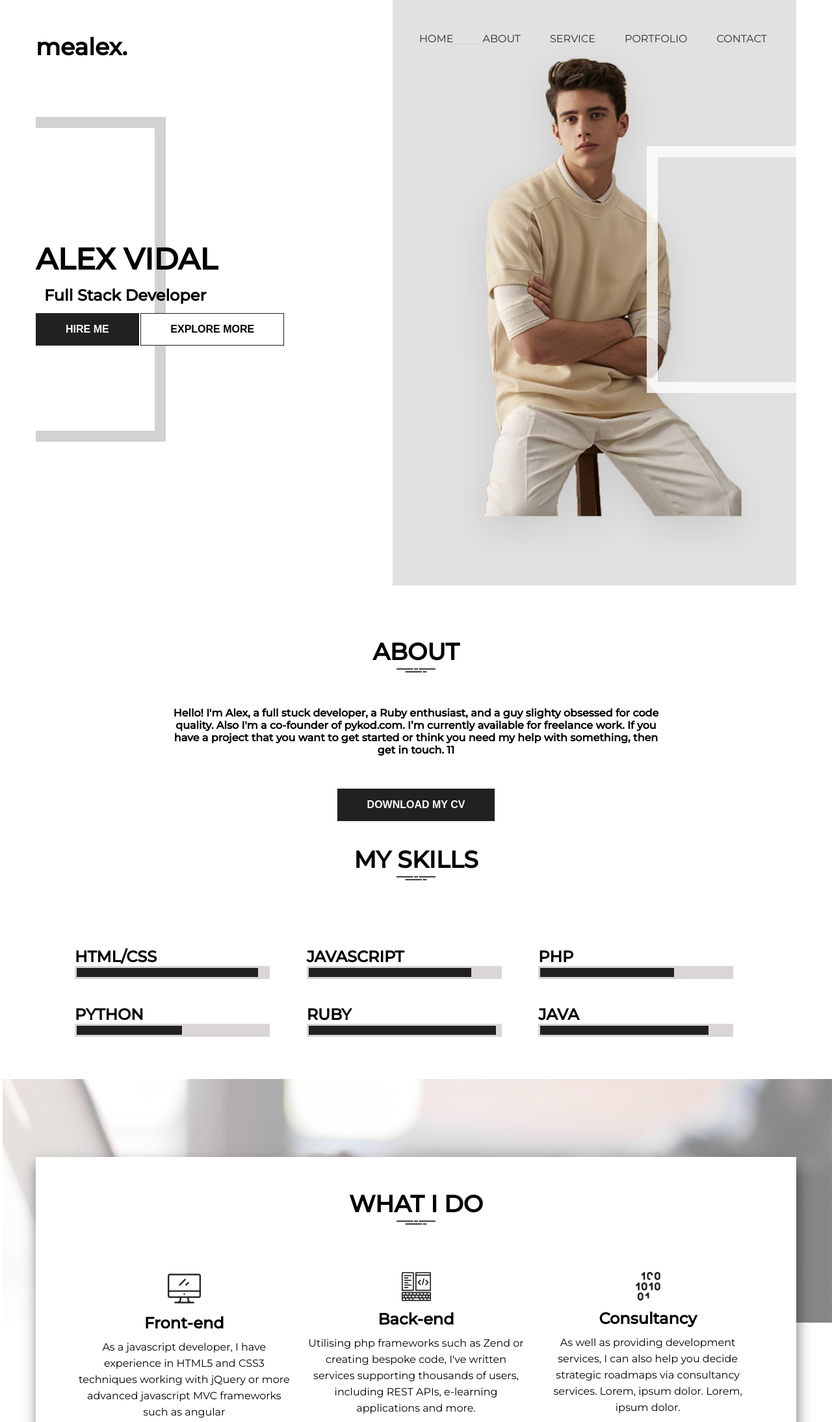
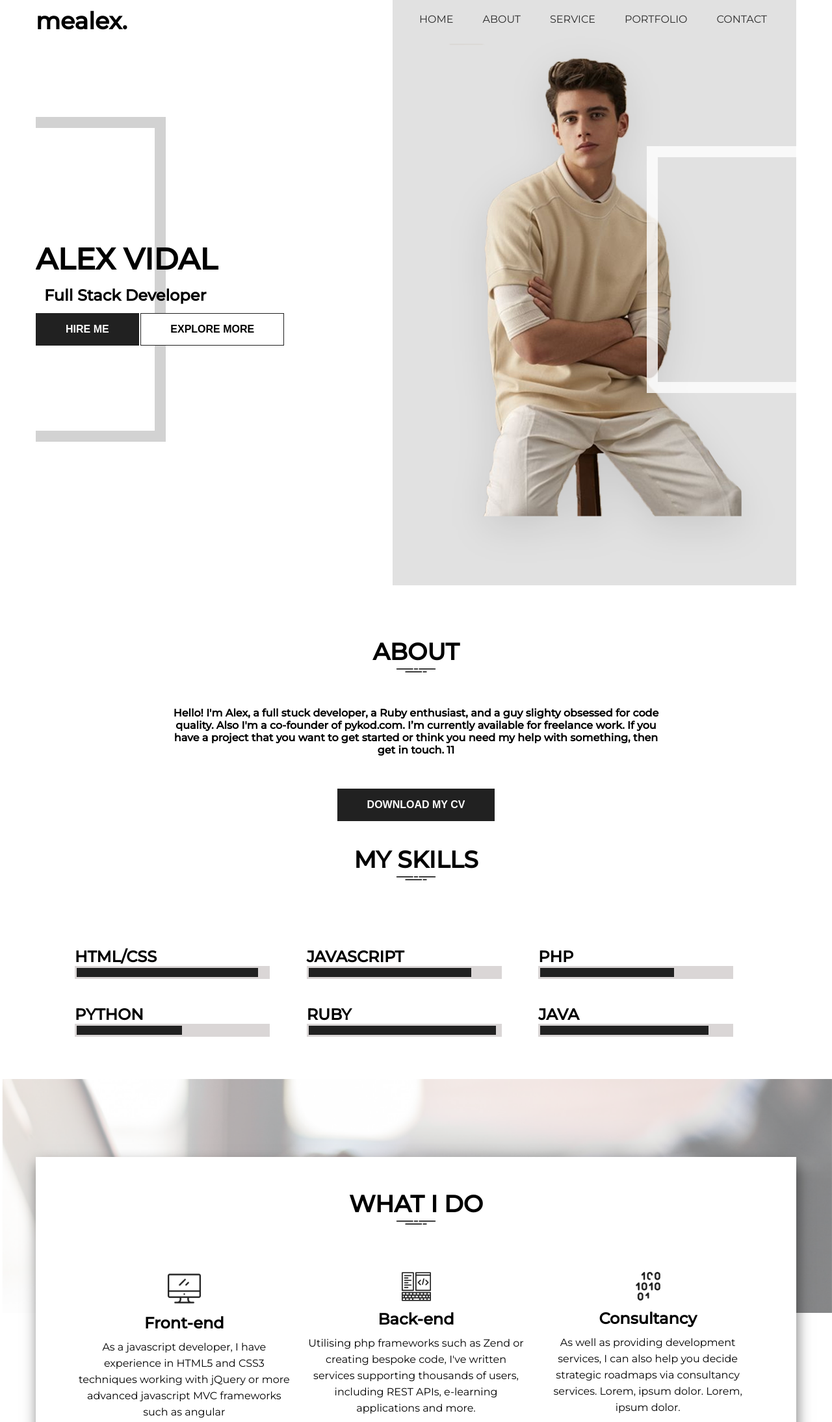
Before and after one commit to wilczun/portfolio-template, a plain HTML site: page portfolio-psd-html/index.html in a window 1280 px wide. Shown: the top 2189 px of the page at 65% size. Drawn offline with nearby package versions, Linux system fonts and the light colour scheme.

Commit message:
adding content
trying js menu functionallity and fixed bg's

```diff
--- a/portfolio-psd-html/index.html
+++ b/portfolio-psd-html/index.html
@@ -14,7 +14,7 @@
 </head>
 
 <body>
-  <header>
+  <header id="dynamic">
     <nav class="container">
       <div class="logo">
         <h2>mealex.</h2>
@@ -86,7 +86,9 @@
     </div>
   </section>
   <section class="what-i-do">
-    <img class="what-i-do-image" src="./img/Clip.png" alt="">
+    <div class="what-i-do-image">
+      <!-- <img src="./img/Clip.png" alt=""> -->
+    </div>
     <div class="container what-i-do-box">
       <h2>WHAT I DO</h2>
       <span><img src="./img/span.hr.png" alt=""></span>
@@ -117,6 +119,9 @@
     </div>
 
   </section>
+  <script src="https://code.jquery.com/jquery-3.4.1.min.js"
+    integrity="sha256-CSXorXvZcTkaix6Yvo6HppcZGetbYMGWSFlBw8HfCJo=" crossorigin="anonymous"></script>
+  <script src="./js/script.js"></script>
 </body>
 
 </html>
--- /dev/null
+++ b/portfolio-psd-html/js/script.js
@@ -0,0 +1,7 @@
+$(window).scroll(function () {
+  if ($(this).scrollTop() > 50) {
+    $('#dynamic').addClass('bg-change');
+  } else {
+    $('#dynamic').removeClass('bg-change');
+  }
+});
--- a/portfolio-psd-html/style/_header.scss
+++ b/portfolio-psd-html/style/_header.scss
@@ -1,14 +1,23 @@
+header {
+  width: 100vw;
+  position: fixed;
+  z-index: 99;
+  min-height: 15vh;
+}
+
 nav {
   display: flex;
   flex-wrap: wrap;
   position: fixed;
-  top: 5rem;
+  top: 0rem;
   left: 50%;
   transform: translateX(-50%);
   z-index: 99;
+  transition: all 0.25s ease-in;
 
   .logo {
     flex: 1 1 32rem;
+    margin-top: 1rem;
 
   }
 
@@ -18,7 +27,20 @@ nav {
     ul {
       text-transform: uppercase;
       @include flex(space-evenly, center, row);
+      margin-top: 2rem;
     }
+  }
+}
+
+.bg-change {
+  background: rgba(0, 0, 0, 0.863);
+  min-height: 7rem;
+  color: white;
+  opacity: 1;
+  transition: all 0.25s ease-in;
+
+  a {
+    color: white;
   }
 }
 
--- a/portfolio-psd-html/style/_what-i-do.scss
+++ b/portfolio-psd-html/style/_what-i-do.scss
@@ -5,9 +5,10 @@
 }
 
 .what-i-do-image {
-  width: 100%;
-  height: 100%;
-  object-fit: cover;
+  background-image: url('../img/Clip.png');
+  background-attachment: fixed;
+  background-size: cover;
+  min-height: 45vh;
 }
 
 .what-i-do-box {
```
Also changed, not shown: portfolio-psd-html/style/style.css, 1 other file.
